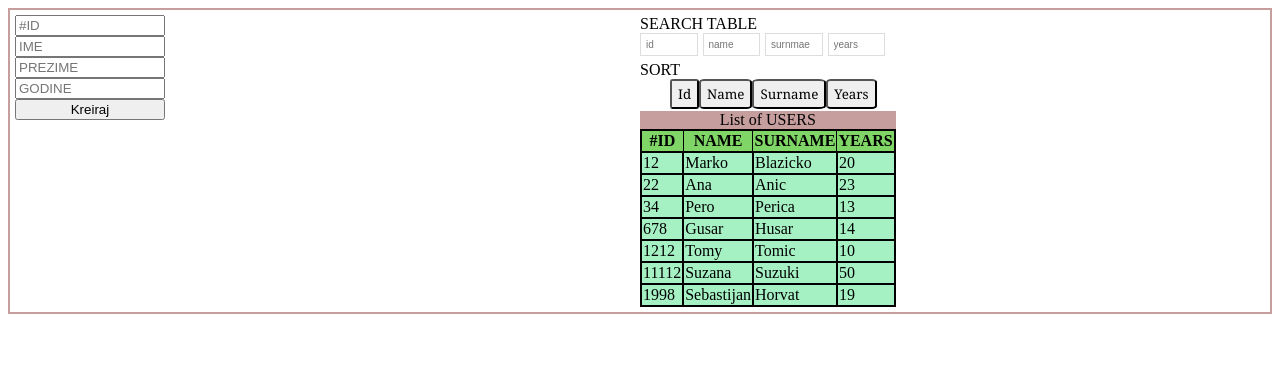
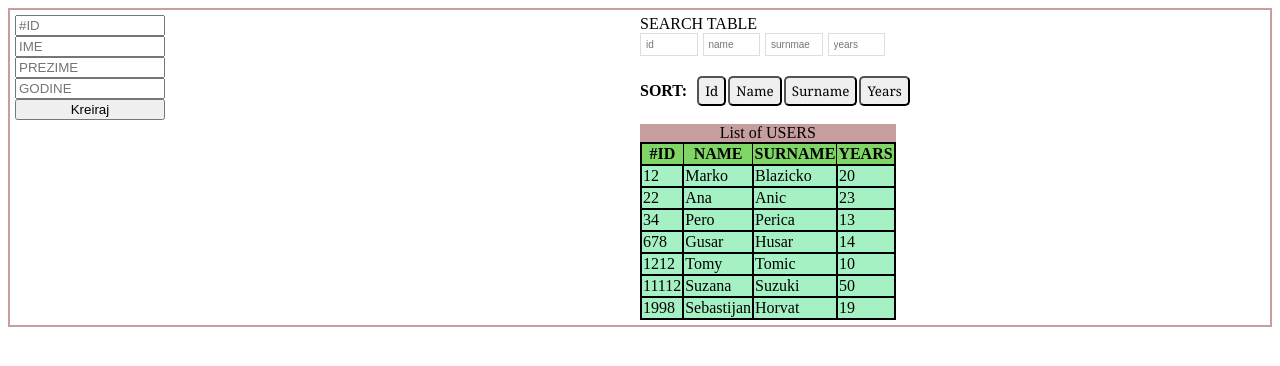
Before and after one commit to kruno-buki/Display-data-in-Table, a plain HTML site: page index.html in a window 1280 px wide. Drawn offline with Linux system fonts and the light colour scheme.

Commit message:
modifying little changes and adding comments

```diff
--- a/index.html
+++ b/index.html
@@ -20,6 +20,7 @@
 
             <button id="kreiraj">Kreiraj</button>
         </div>
+
         <div id="search">
             <p>SEARCH TABLE</p>
             <div class="searchbars">
@@ -29,8 +30,13 @@
                 <input type="text" id="searchSurname" placeholder="surnmae">
                 <input type="text" id="searchYears" placeholder="years">
             </div>
-            <p>SORT </p>
+
+
+
+            <!-- ! SORTING -->
+
             <div>
+                <h4>SORT: </h4>
                     <input type="button" value="Id" id="sort_id"></input>
                     <input type="button" value="Name" id="sort_name"></input>
                     <input type="button" value="Surname" id="sort_surname"></input>
--- a/skripta.js
+++ b/skripta.js
@@ -53,13 +53,17 @@ const btnKreiraj = document.getElementById('kreiraj');
 function refreshTablica() {
 
     for (let i = 0; i < korisnici.length; ++i) {
+
+        // ? kreiranje retka
         let tr = document.createElement('tr');
+        //dodajem  'table row' klasu naziva KL
         tr.classList.add("KL");
 
+        // ? UMETANJE podataka u svaku ćeliju
         //for id
         let td1 = document.createElement('td');
         td1.textContent = korisnici[i].id; //add text content from array of objects
-        tr.append(td1); //appending
+        tr.append(td1); //append ćelije na red
 
         // for names
         let td2 = document.createElement('td');
@@ -77,7 +81,7 @@ function refreshTablica() {
         tr.append(td4);
 
 
-        //* on the end append row on the table
+        //? na kraju append red na tablicu
         tablicaEl.append(tr);
 
     }
@@ -85,9 +89,9 @@ function refreshTablica() {
 //in a start ...call function to create and to fulfill table in browser
 refreshTablica();
 
+// !--------------------------------------------------------
 
-// !--------------------------------------------------------
-// !SEARCH TABLE  tablice
+// !SEARCH TABLE - pretraga po  tablici
 const myInputID = document.getElementById('searchID');
 const myInputName = document.getElementById('searchName');
 const myInputSurname = document.getElementById('searchSurname');
@@ -95,11 +99,11 @@ const myInputYears = document.getElementById('searchYears');
 
 //! for ID
 myInputID.addEventListener('keyup', () => {
-    // Declare variables
+    // varijable
     let input, filter, table, tr, td, i, txtValue;
 
     input = document.getElementById("searchID");
-    filter = input.value.toUpperCase();
+    filter = input.value.toUpperCase(); // unos pretvori u velika slova
     table = document.getElementById("myTable");
     tr = table.getElementsByTagName("tr"); //collection of the tags
 
@@ -110,16 +114,16 @@ myInputID.addEventListener('keyup', () => {
         if (td) {
             txtValue = td.textContent || td.innerText;
             if (txtValue.toUpperCase().indexOf(filter) > -1) {
-                tr[i].style.display = ""; //normal view
+                tr[i].style.display = ""; // normal view
             } else {
-                tr[i].style.display = "none"; //disappear
+                tr[i].style.display = "none"; // disappear
             }
         }
     }
 })
 //!name
 myInputName.addEventListener('keyup', () => {
-    // Declare variables
+    // varijable
     let input, filter, table, tr, td, i, txtValue;
 
     input = document.getElementById("searchName");
@@ -145,7 +149,7 @@ myInputName.addEventListener('keyup', () => {
 })
 //!surname
 myInputSurname.addEventListener('keyup', () => {
-    // Declare variables
+    // varijable
     let input, filter, table, tr, td, i, txtValue;
 
     input = document.getElementById("searchSurname");
@@ -197,8 +201,10 @@ myInputYears.addEventListener('keyup', () => {
     }
 
 })
+// !--------------------------------------------------------
 
-//! SORTIRANJE
+//! SORTIRANJE / SORTING
+
 const th = document.querySelectorAll('th');
 // console.log(th[0]); //<th> (#ID)
 const sort_id = document.getElementById('sort_id');
@@ -208,7 +214,7 @@ const sort_years = document.getElementById('sort_years');
 
 //? IDEA: -sort a array of objects; - delete table in the browser; - refresh table
 
-// th[0] ...klik na header
+// th[0] ...ako želiš sortirati klikom na header
 sort_id.addEventListener("click", () => {
 
     korisnici.sort((a, b) => a.id - b.id);
@@ -221,7 +227,6 @@ sort_id.addEventListener("click", () => {
 sort_name.addEventListener("click", () => {
 
     korisnici.sort((a, b) => a.name.localeCompare(b.name));
-
     deletetTableRows();
     refreshTablica();
 
--- a/style.css
+++ b/style.css
@@ -26,6 +26,8 @@ display: flex;
 flex-direction: column;
 width:150px;
 }
+
+/* !SEARCH BAR */
 #search{
     grid-column: 2/3;
     grid-row: 1/3;
@@ -40,10 +42,14 @@ width:150px;
     align-items: center;
     margin-bottom: 2px;
     position: relative;
-    left:30px;
+
+}
+#search>div:nth-of-type(2)>h4{
+  padding-right: 10px;;
 }
 #search>div:nth-of-type(2)>input{
-    border-radius: 10%;;
+    border-radius: 5px;
+    margin-right: 2px;
     height:30px;
     font-family:Cambria, Cochin, Georgia, Times, 'Times New Roman', serif ;
 }
```
